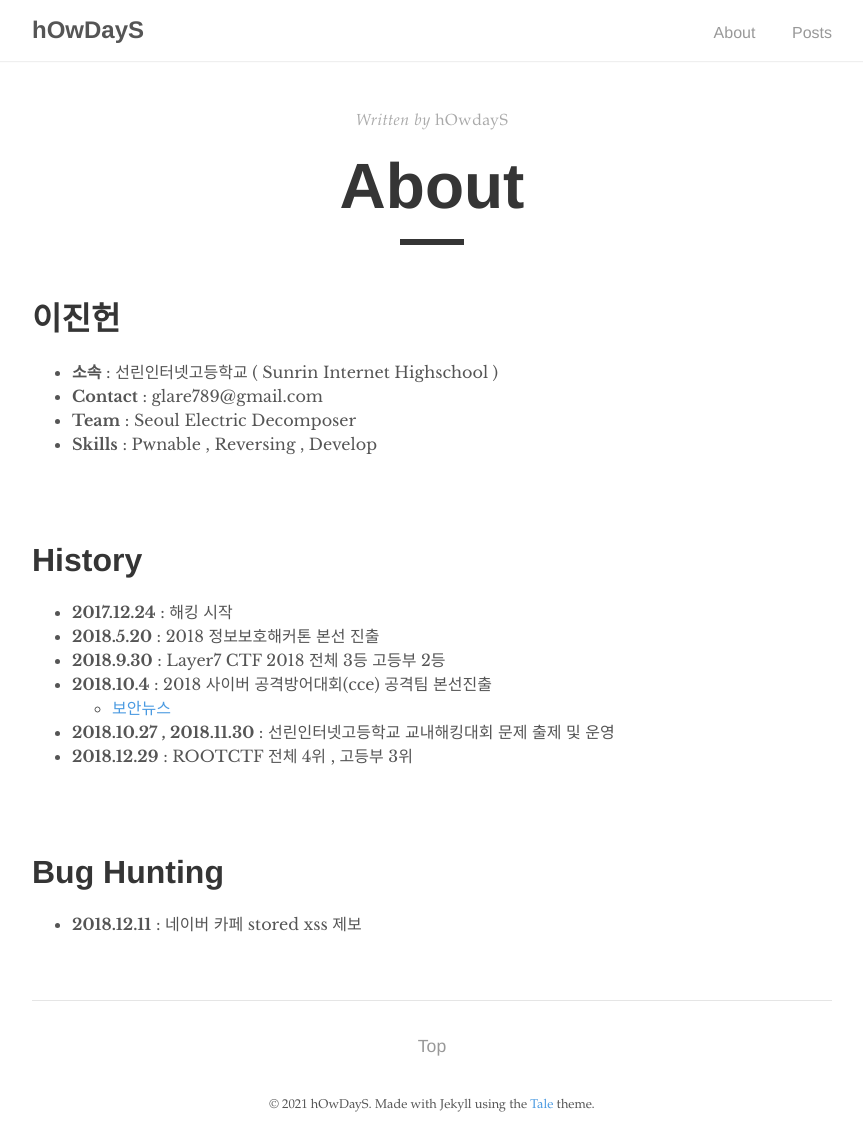
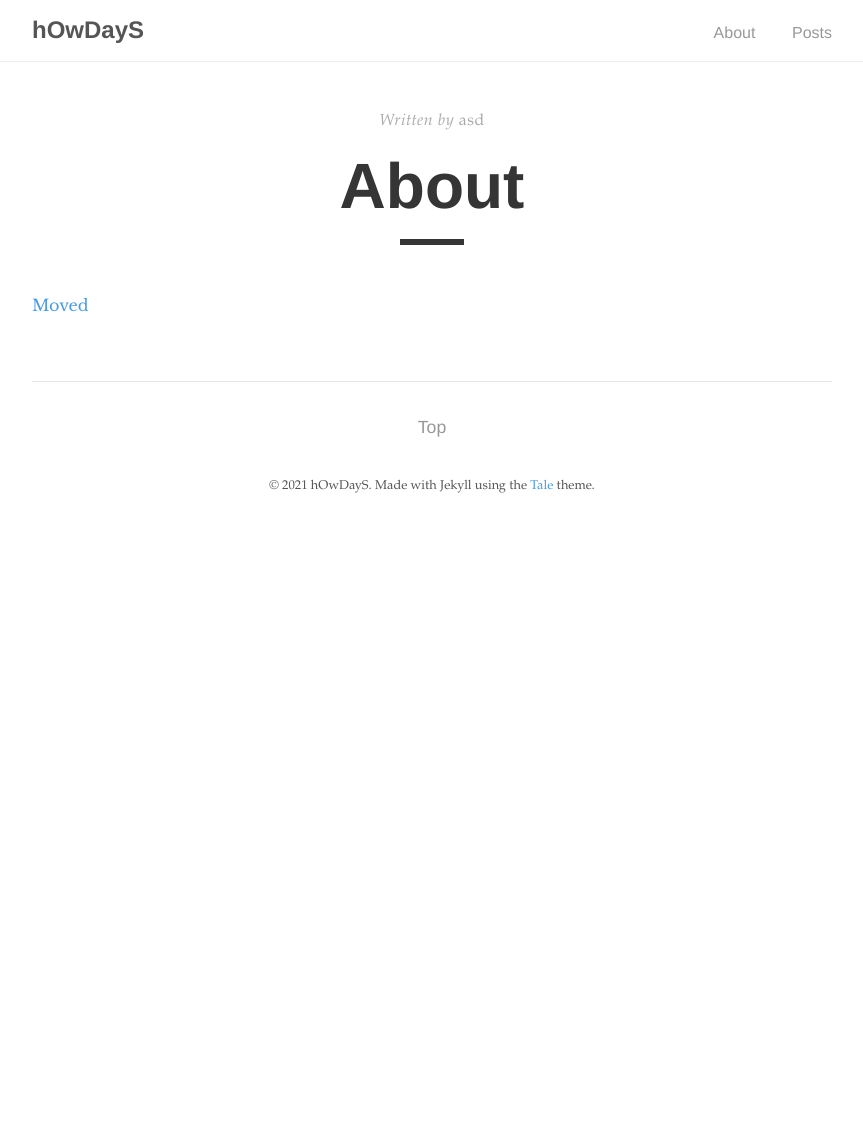
Before and after one commit to hOwD4yS/hOwD4yS.github.io, a Jekyll site: the page built from about.md, in a window 1280 px wide. Shown: the whole page, without its empty margins (208-1071 px from the left). Built offline with Jekyll 4.4.1, drawn with Linux system fonts in a browser that asks for light colours; after the commit the page ends 900 px from its top, so only the background shows below that.

Commit message:
Update about.md

```diff
--- a/about.md
+++ b/about.md
@@ -1,35 +1,10 @@
 ---
 layout: post
 title: "About"
-author: "hOwdayS"
+author: "asd"
 permalink: /about/
 ---
 
 
 
-<h1>이진헌</h1>
-
-- __소속__ : 선린인터넷고등학교 ( Sunrin Internet Highschool )
-- __Contact__ : glare789@gmail.com
-- __Team__ : Seoul Electric Decomposer
-- __Skills__ : Pwnable , Reversing , Develop
-
-<br>
-<br>
-
-<h1>History</h1>
-
-- __2017.12.24__  : 해킹 시작
-- __2018.5.20__ : 2018 정보보호해커톤 본선 진출
-- __2018.9.30__ : Layer7 CTF 2018 전체 3등 고등부 2등
-- __2018.10.4__ : 2018 사이버 공격방어대회(cce) 공격팀 본선진출
-  - [보안뉴스](https://www.boannews.com/media/view.asp?idx=74183&fbclid=IwAR22xH_GtSWZNSKL4uvAZ5RkPUcwTlI0oTjVcJG16IhZMTbaQc9vsfSskd0)
-- __2018.10.27 , 2018.11.30__ : 선린인터넷고등학교 교내해킹대회 문제 출제 및 운영
-- __2018.12.29__ : ROOTCTF 전체 4위 , 고등부 3위
-
-<br>
-<br>
-
-<h1>Bug Hunting</h1>
-
-- __2018.12.11__ : 네이버 카페 stored xss 제보
+[Moved](http://howdays.kr)
```
